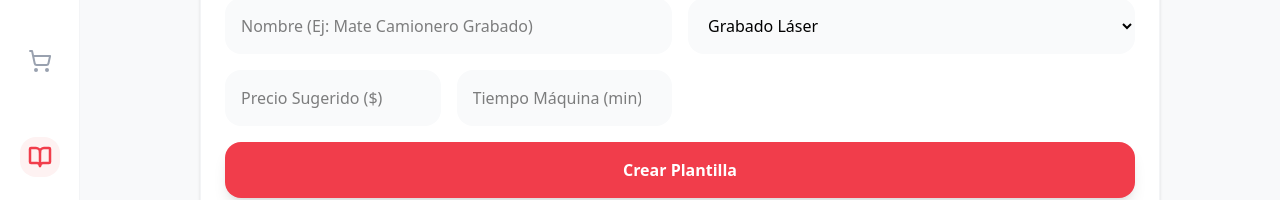
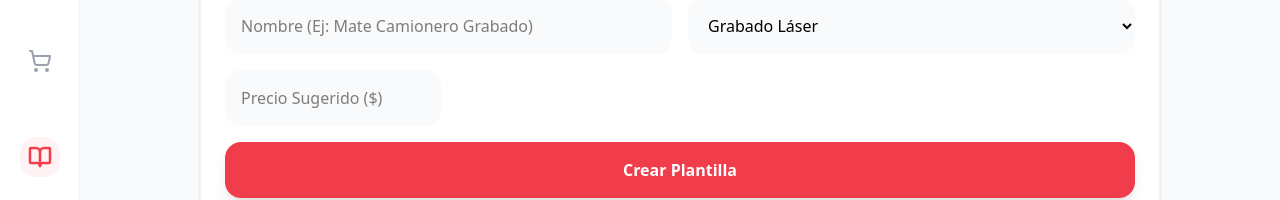
Before and after one commit to koda-tec/koda-maker, a Next.js app: page /dashboard/templates in a window 1280 px wide. Shown: the part 187-387 px from the top of the page. Built offline with nearby package versions, Linux system fonts and the light colour scheme; no server answers; the database is empty.

Commit message:
Fix elimine Tiempo de Maquina

```diff
--- a/src/app/(private)/dashboard/templates/actions.ts
+++ b/src/app/(private)/dashboard/templates/actions.ts
@@ -17,7 +17,7 @@ export async function createTemplate(formData: FormData) {
   const category = formData.get("category") as string
   const basePrice = parseFloat(formData.get("basePrice") as string) || 0
   const targetMargin = parseFloat(formData.get("targetMargin") as string) || 50 // Por defecto 50%
-  const machineTimeMin = parseInt(formData.get("machineTimeMin") as string) || 0
+  const machineTimeMin = 0
 
   await prisma.productTemplate.create({
     data: {
--- a/src/app/(private)/dashboard/templates/page.tsx
+++ b/src/app/(private)/dashboard/templates/page.tsx
@@ -39,7 +39,6 @@ export default async function TemplatesPage() {
 
           <div className="grid grid-cols-2 gap-4">
             <input name="basePrice" type="number" step="0.01" placeholder="Precio Sugerido ($)" className="p-4 bg-gray-50 rounded-2xl outline-none" required />
-            <input name="machineTimeMin" type="number" placeholder="Tiempo Máquina (min)" className="p-4 bg-gray-50 rounded-2xl outline-none" required />
           </div>
 
           <button type="submit" className="md:col-span-2 p-4 bg-[#f13d4b] text-white rounded-2xl font-bold shadow-lg active:scale-95 transition-all">
```
